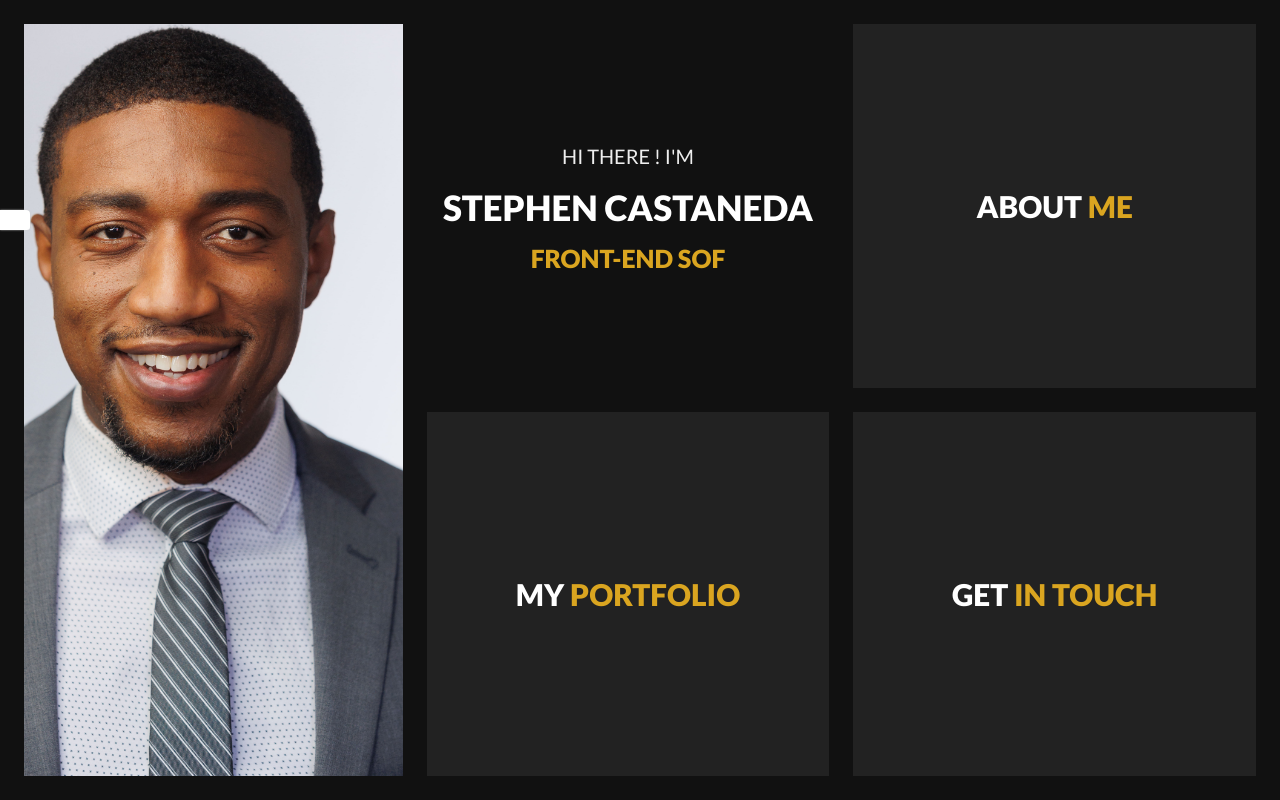
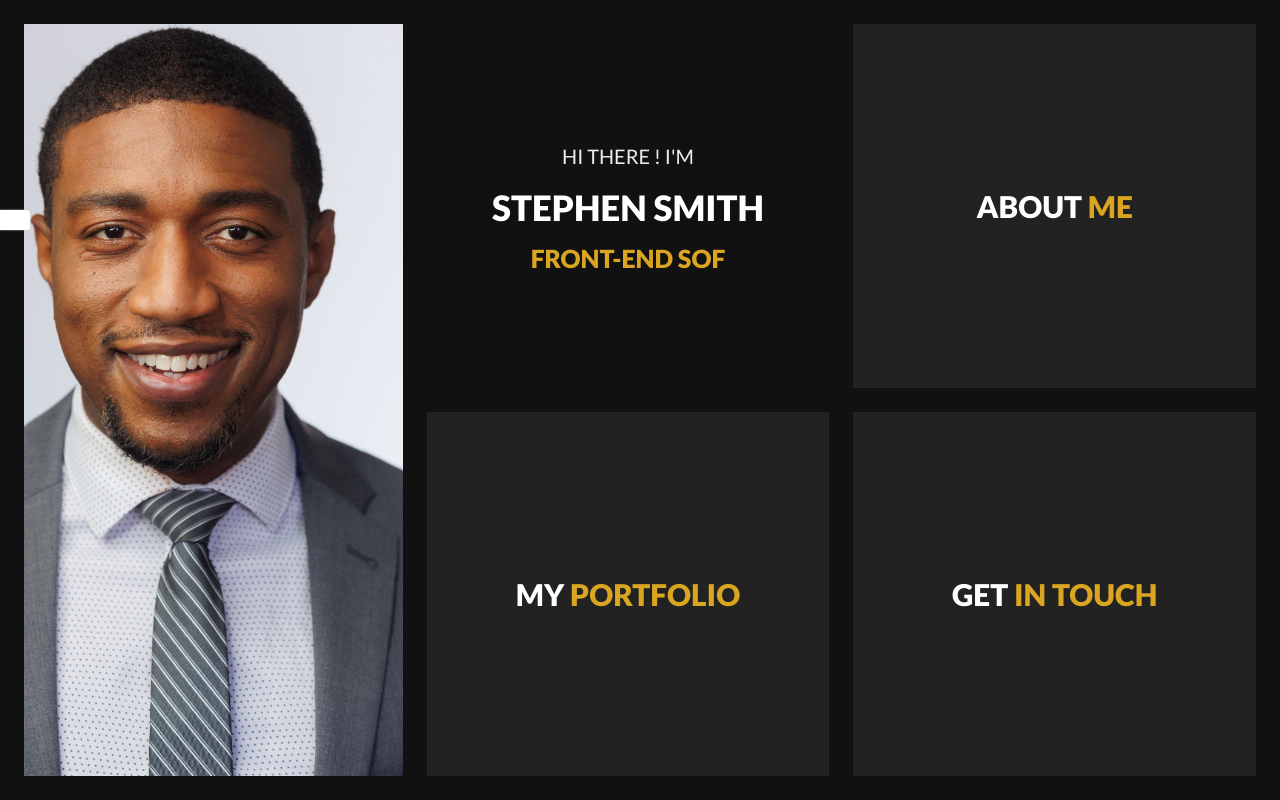
Before and after one commit to scastaneda40/portfolio, a Next.js app: page / in a window 1280 px wide. Built offline with nearby package versions, Linux system fonts and the light colour scheme; some icons are missing.

Commit message:
updated my name

```diff
--- a/pages/index.js
+++ b/pages/index.js
@@ -38,7 +38,7 @@ const Index = () => {
                 <div className="selector uppercase" id="selector">
                   <h3 className="ah-headline p-none m-none clip is-full-width">
                     <span className="font-weight-400">Hi There ! {`I'm`}</span>
-                    <span className="my-name">Stephen Castaneda</span>
+                    <span className="my-name">Stephen Smith</span>
                     <TypingAnimation />
                   </h3>
                 </div>
```
